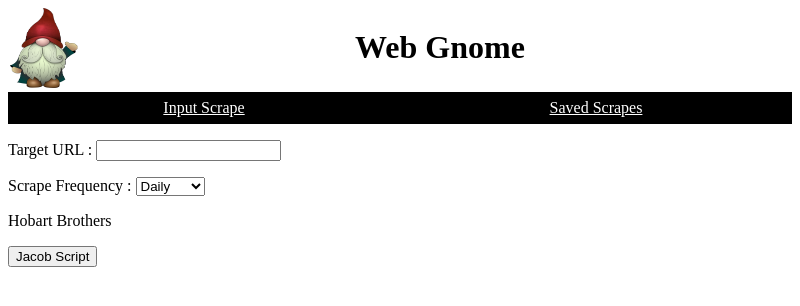
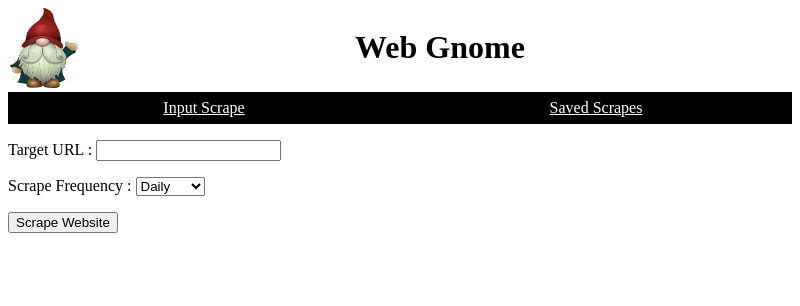
Before and after one commit to LampofDiogenes/Senior_project, an Electron app: page UI/input_scrapes.html in a window 800 px wide. Drawn offline with Linux system fonts and the light colour scheme.

Commit message:
removing irrlevant UI

```diff
--- a/UI/input_scrapes.html
+++ b/UI/input_scrapes.html
@@ -24,13 +24,11 @@
         </p>
 
         <!-- on click, run the scrape program -->
-
-        <p> Hobart Brothers</p>
         <p id="products">  </p>
         <button
           id="buttonExecute"
           onclick="hobart_brothers('loading_page', 'product_page_number', 'product_number_loaded')">
-          Jacob Script
+          Scrape Website
         </button>
 
         <p id="loading_page"></p>
```
